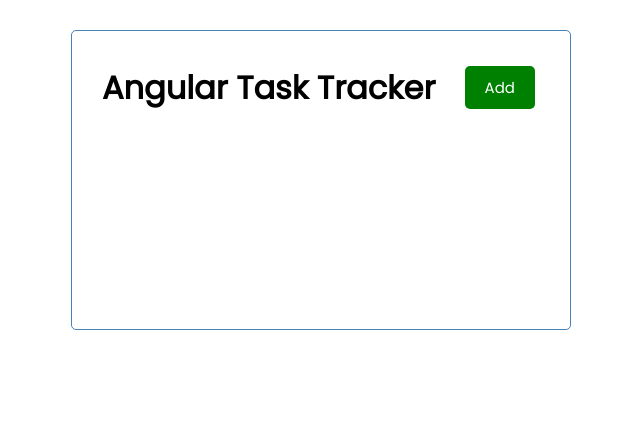
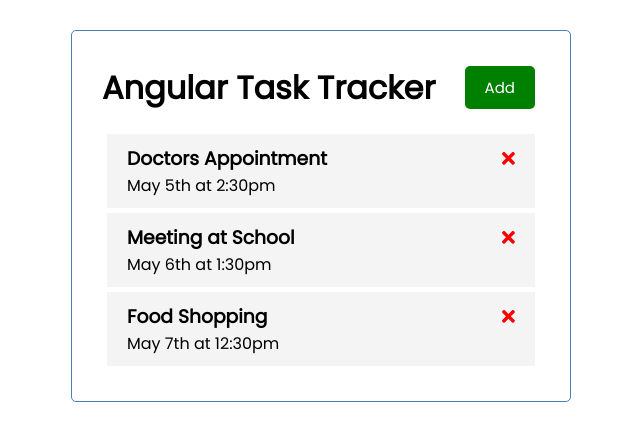
Before and after one commit to toktamm/angular-task-tracker, an Angular app: page / in a window 1280 px wide. Shown: the top 440 px of the page, without its empty margins (319-959 px from the left). Built offline with nearby package versions, Linux system fonts and the light colour scheme.

Commit message:
call getTasks in ngOnInit because it fires it right away

```diff
--- a/src/app/components/tasks/tasks.component.ts
+++ b/src/app/components/tasks/tasks.component.ts
@@ -9,9 +9,10 @@ import {Task} from '../../Task'
 export class TasksComponent implements OnInit {
   tasks: Task[] = [];
 
-  constructor() { }
+  constructor(private taskService: TaskService) { }
 
   ngOnInit(): void {
+    this.tasks = this.taskService.getTasks()
   }
 
 }
```
